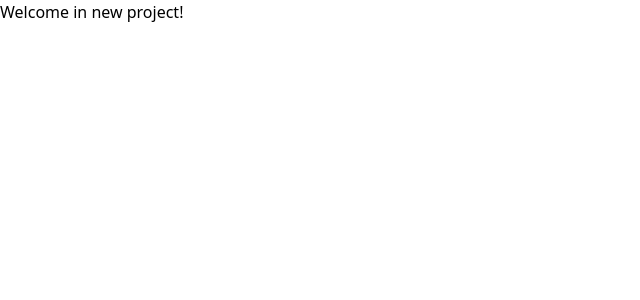
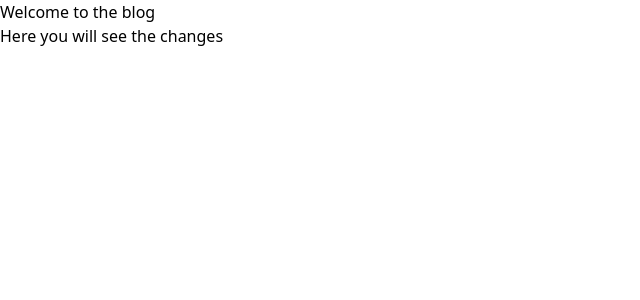
Before and after one commit to paciodev/next-blog, a Next.js app: page / in a window 1280 px wide. Shown: the top 300 px of the page, without its empty margins (0-640 px from the left). Built offline with nearby package versions, Linux system fonts and the light colour scheme.

Commit message:
Next.js v13 "/app" directory implementation

```diff
--- /dev/null
+++ b/app/head.tsx
@@ -0,0 +1,9 @@
+export default function Head() {
+  return (
+    <>
+      <title>Blog of a 15yo developer</title>
+      <meta content='width=device-width, initial-scale=1' name='viewport' />
+      <link rel='icon' href='/favicon.ico' />
+    </>
+  );
+}
--- /dev/null
+++ b/app/layout.tsx
@@ -0,0 +1,14 @@
+import '../styles/globals.css';
+
+export default function RootLayout({
+  children,
+}: {
+  children: React.ReactNode;
+}) {
+  return (
+    <html>
+      <head />
+      <body>{children}</body>
+    </html>
+  );
+}
--- /dev/null
+++ b/app/page.tsx
@@ -0,0 +1,10 @@
+const HomePage = () => {
+  return (
+    <div>
+      <h1>Welcome to the blog</h1>
+      <p>Here you will see the changes</p>
+    </div>
+  );
+};
+
+export default HomePage;
--- a/next.config.js
+++ b/next.config.js
@@ -2,6 +2,9 @@
 const nextConfig = {
   reactStrictMode: true,
   swcMinify: true,
-}
+  experimental: {
+    appDir: true,
+  },
+};
 
-module.exports = nextConfig
+module.exports = nextConfig;
--- a/pages/_app.tsx
+++ /dev/null
@@ -1,6 +0,0 @@
-import '../styles/globals.css'
-import type { AppProps } from 'next/app'
-
-export default function App({ Component, pageProps }: AppProps) {
-  return <Component {...pageProps} />
-}
--- a/pages/index.tsx
+++ /dev/null
@@ -1,17 +0,0 @@
-import Head from 'next/head';
-
-const Home = () => {
-  return (
-    <div>
-      <Head>
-        <title>Young Dev</title>
-        <meta name='description' content='Generated by create next app' />
-        <link rel='icon' href='/favicon.ico' />
-      </Head>
-
-      <h1>Welcome in new project!</h1>
-    </div>
-  );
-};
-
-export default Home;
--- a/tailwind.config.js
+++ b/tailwind.config.js
@@ -1,11 +1,8 @@
 /** @type {import('tailwindcss').Config} */
 module.exports = {
-  content: [
-    "./pages/**/*.{js,ts,jsx,tsx}",
-    "./components/**/*.{js,ts,jsx,tsx}",
-  ],
+  content: ['./app/**/*.{js,ts,jsx,tsx}', './components/**/*.{js,ts,jsx,tsx}'],
   theme: {
     extend: {},
   },
   plugins: [],
-}
+};
```
Also changed, not shown: tsconfig.json (+20 -4 lines), 1 other file (tests, documents, lock files or other folders).
